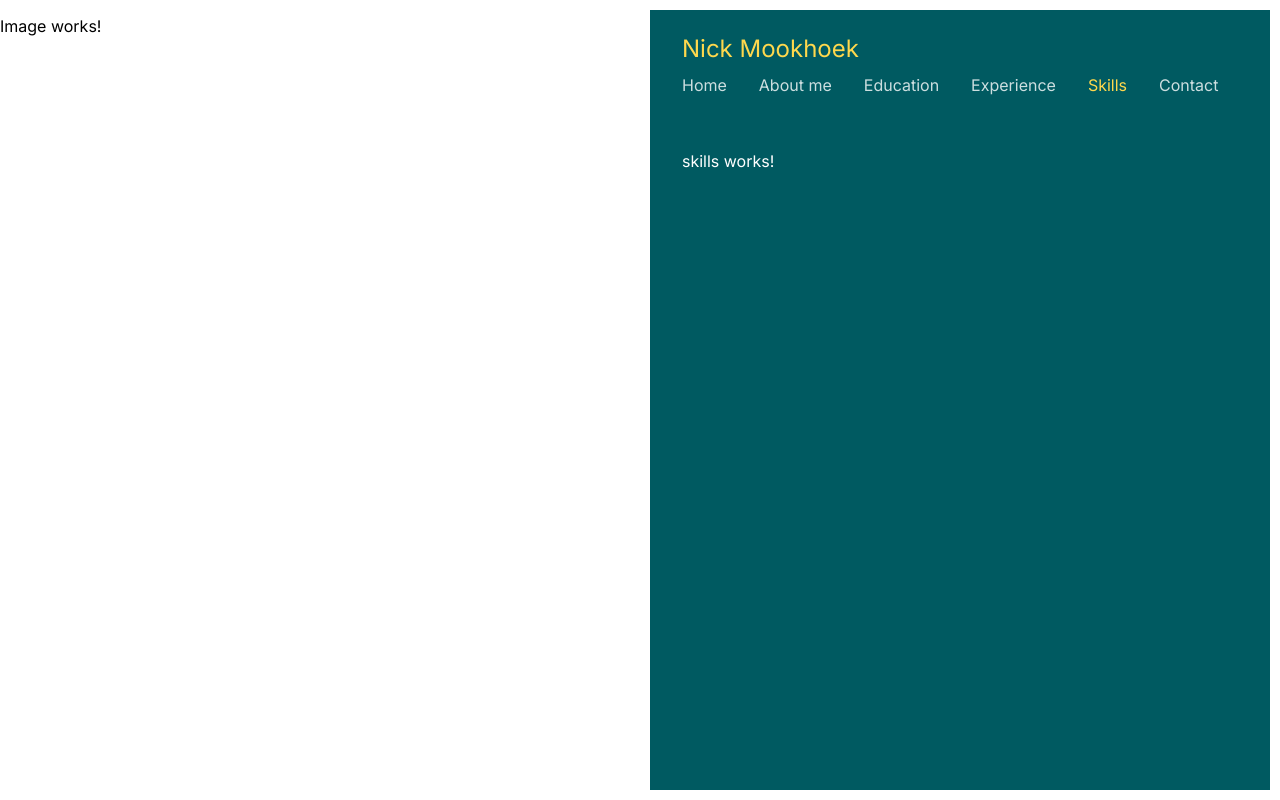
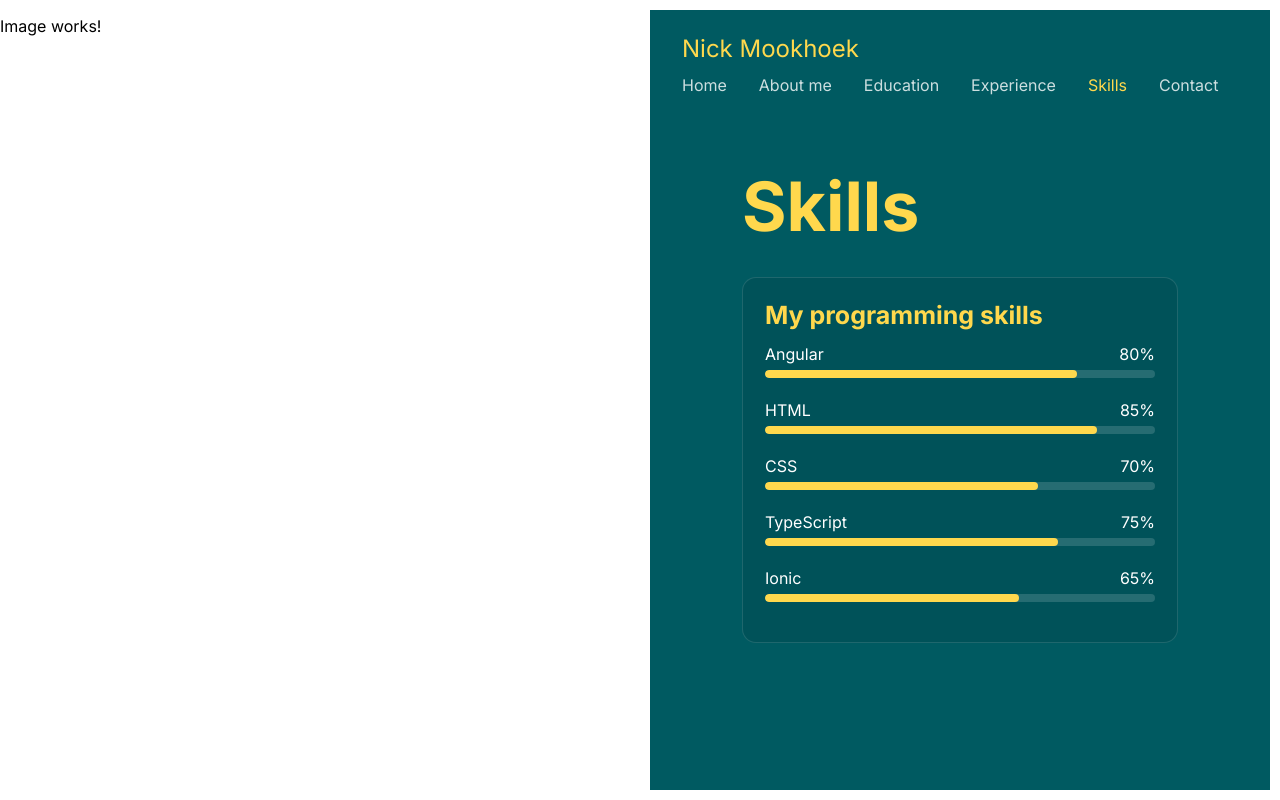
Before and after one commit to Nick-M63/resume, an Angular app: page /skills in a window 1280 px wide. Built offline with nearby package versions, Linux system fonts and the light colour scheme.

Commit message:
Started with the Skills Component

```diff
--- a/src/app/content/skills/skills.component.css
+++ b/src/app/content/skills/skills.component.css
@@ -0,0 +1,50 @@
+.container {
+  margin: 30px 60px;
+  max-width: 980px;
+}
+
+h1 {
+  font-size: clamp(42px, 6vw, 68px);
+  color: #ffd84d;
+  margin: 0 0 30px;
+}
+
+h6 {
+  font-size: 25px;
+  color: #ffd84d;
+  margin: 0 0 14px;
+}
+
+.skills {
+  padding: 22px 22px 18px;
+  border: 1px solid rgba(255, 255, 255, 0.12);
+  border-radius: 14px;
+  background: rgba(0, 0, 0, 0.08);
+}
+
+.skill {
+  margin-bottom: 22px;
+}
+
+.skill-header {
+  display: flex;
+  justify-content: space-between;
+  margin-bottom: 6px;
+  color: white;
+}
+
+.bar {
+  width: 100%;
+  height: 8px;
+  background: rgba(255, 255, 255, 0.15);
+  border-radius: 999px;
+  overflow: hidden;
+}
+
+.fill {
+  height: 100%;
+  width: 0%;
+  background: #ffd84d;
+  border-radius: 999px;
+  transition: width 800ms ease;
+}
--- a/src/app/content/skills/skills.component.html
+++ b/src/app/content/skills/skills.component.html
@@ -1 +1,18 @@
-<p>skills works!</p>
+<div class="container">
+  <h1>Skills</h1>
+  <div class="skills">
+    <h6>My programming skills</h6>
+    @for (skill of skills; track skill.name) {
+      <div class="skill">
+        <div class="skill-header">
+          <span>{{ skill.name }}</span>
+          <span>{{ skill.animatedRating }}%</span>
+        </div>
+
+        <div class="bar">
+          <div class="fill" [style.width]="skill.animatedRating + '%'"></div>
+        </div>
+      </div>
+    }
+  </div>
+</div>
--- a/src/app/content/skills/skills.component.ts
+++ b/src/app/content/skills/skills.component.ts
@@ -1,4 +1,10 @@
-import { Component } from '@angular/core';
+import { OnInit, Component, ChangeDetectorRef, inject } from '@angular/core';
+
+export interface Skill {
+  name: string;
+  rating: number;
+  animatedRating: number;
+}
 
 @Component({
   selector: 'app-skills',
@@ -6,4 +12,23 @@ import { Component } from '@angular/core';
   templateUrl: './skills.component.html',
   styleUrl: './skills.component.css',
 })
-export class SkillsComponent {}
+export class SkillsComponent implements OnInit {
+  readonly #cdr = inject(ChangeDetectorRef);
+
+  skills: Skill[] = [
+    { name: 'Angular', rating: 80, animatedRating: 0 },
+    { name: 'HTML', rating: 85, animatedRating: 0 },
+    { name: 'CSS', rating: 70, animatedRating: 0 },
+    { name: 'TypeScript', rating: 75, animatedRating: 0 },
+    { name: 'Ionic', rating: 65, animatedRating: 0 },
+  ];
+
+  ngOnInit(): void {
+    this.skills.forEach((s, i) => {
+      setTimeout(() => {
+        s.animatedRating = s.rating;
+        this.#cdr.detectChanges();
+      }, i * 120);
+    });
+  }
+}
```
